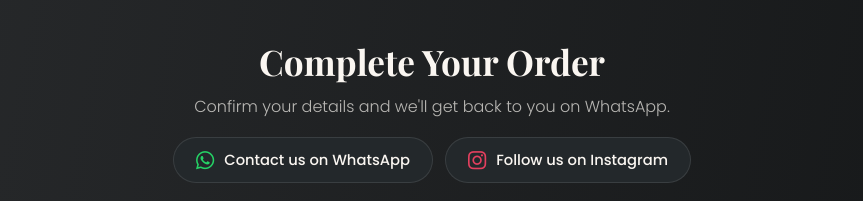
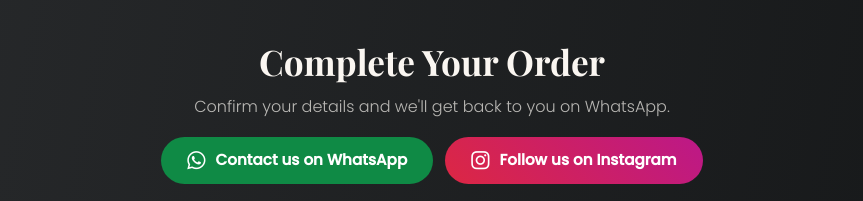
Before and after one commit to theelvistore-cell/elvi-store-custom-studio-website, a plain HTML site: page index.html in a window 1280 px wide. Shown: the part 6862-7063 px from the top of the page, without its empty margins (208-1071 px from the left). Drawn offline with nearby package versions, Linux system fonts and the light colour scheme; a web font is replaced by a local one.

Commit message:
Update style.css

```diff
--- a/style.css
+++ b/style.css
@@ -1255,3 +1255,49 @@ header > *:not(video) {
   font-weight: 300;
   color: var(--muted);
 }
+
+/* ---------- Contact buttons above the order form (WhatsApp + Instagram) ---------- */
+.contact-row {
+  display: flex;
+  flex-wrap: wrap;
+  justify-content: center;
+  gap: 12px;
+  max-width: var(--flow-width);
+  margin: 0 auto 18px;
+}
+
+.contact-btn {
+  display: inline-flex;
+  align-items: center;
+  justify-content: center;
+  gap: 10px;
+  padding: 12px 26px;
+  color: #fff;
+  font-family: 'Poppins', sans-serif;
+  font-size: 0.95rem;
+  font-weight: 600;
+  text-decoration: none;
+  border: none;
+  border-radius: 50px;
+  transition: transform 0.3s, filter 0.3s;
+}
+
+.contact-btn i,
+.contact-btn.whatsapp i,
+.contact-btn.instagram i {
+  font-size: 1.3rem;
+  color: #fff;
+}
+
+.contact-btn.whatsapp {
+  background: #0f8a45;
+}
+
+.contact-btn.instagram {
+  background: linear-gradient(45deg, #dc2743, #bc1888);
+}
+
+.contact-btn:hover {
+  transform: translateY(-2px);
+  filter: brightness(1.1);
+}
```
